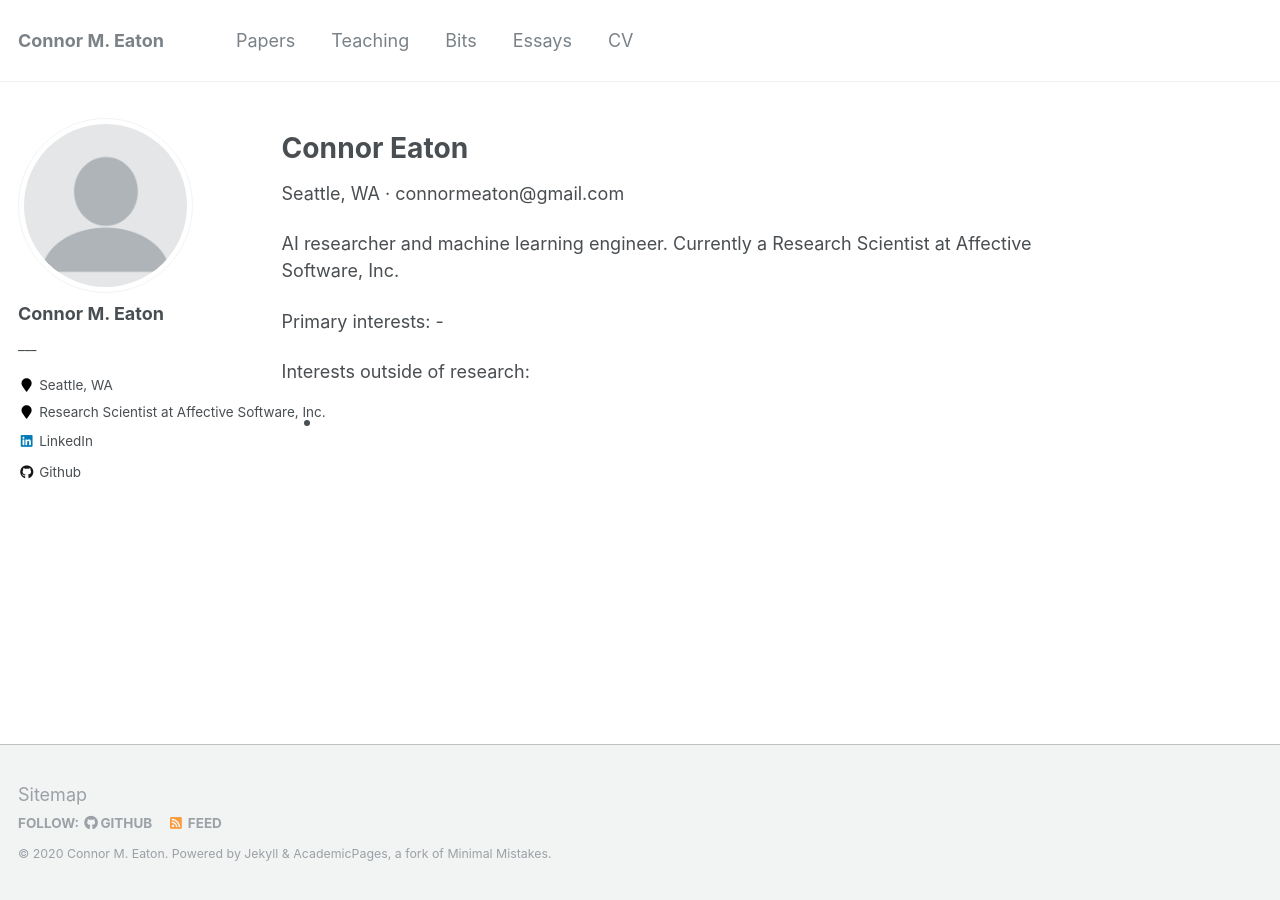
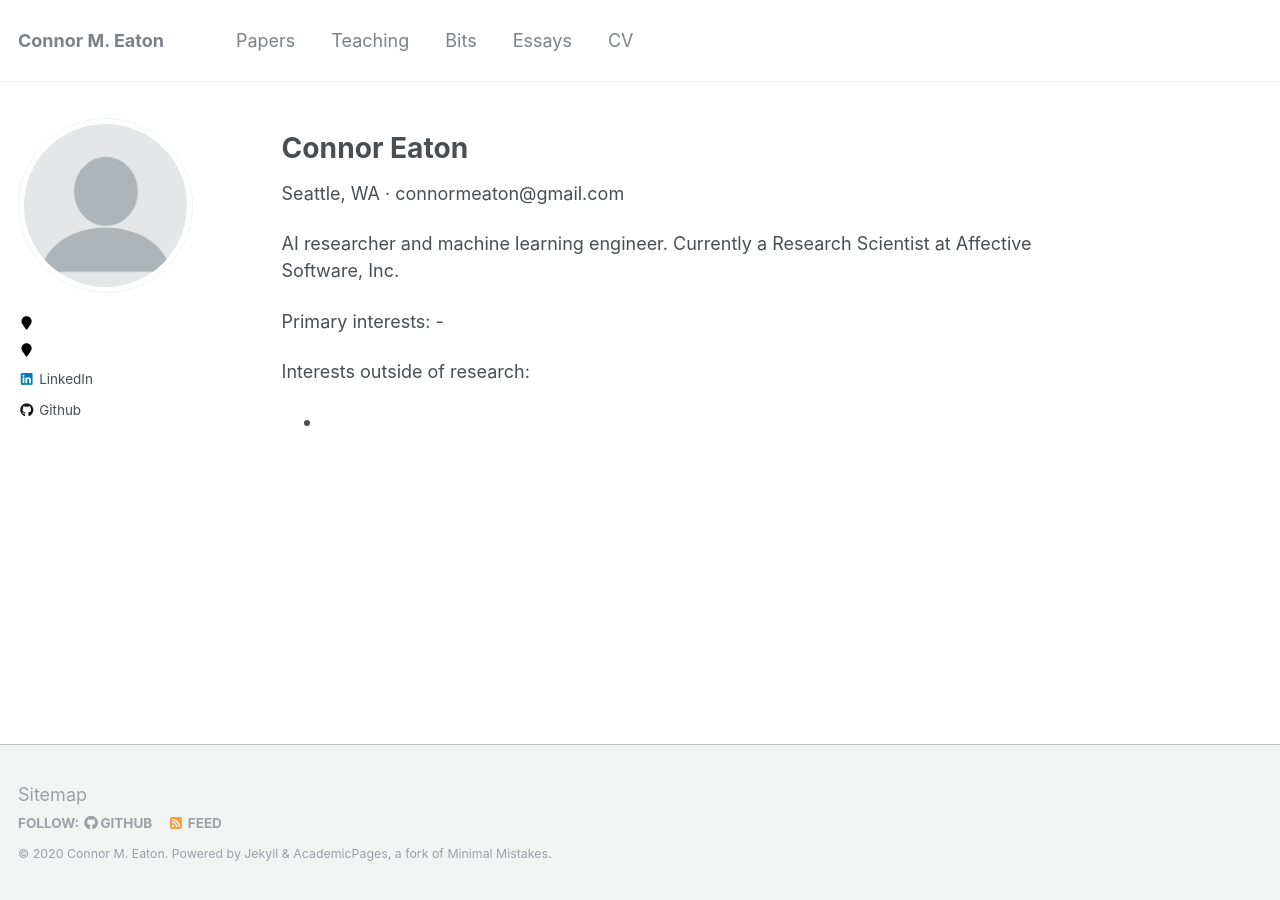
Before and after one commit to connormeaton/connormeaton.github.io, a Jekyll site: the page built from _pages/about.md, in a window 1280 px wide. Built offline with Jekyll 4.4.1, drawn with Linux system fonts in a browser that asks for light colours.

Commit message:
Update _config.yml

```diff
--- a/_config.yml
+++ b/_config.yml
@@ -80,11 +80,11 @@ analytics:
 
 # Site Author
 author:
-  name             : "Connor M. Eaton"
+  name             : ""
   avatar           : "profile.png"
-  bio              : "___"
-  location         : "Seattle, WA"
-  employer         : "Research Scientist at Affective Software, Inc."
+  bio              : ""
+  location         : ""
+  employer         : ""
   pubmed           :
   googlescholar    :
   email            :
@@ -96,7 +96,7 @@ author:
   flickr           :
   facebook         :
   foursquare       :
-  github           : "academicpages"
+  github           : "https://github.com/connormeaton/"
   google_plus      :
   keybase          :
   instagram        :
```
